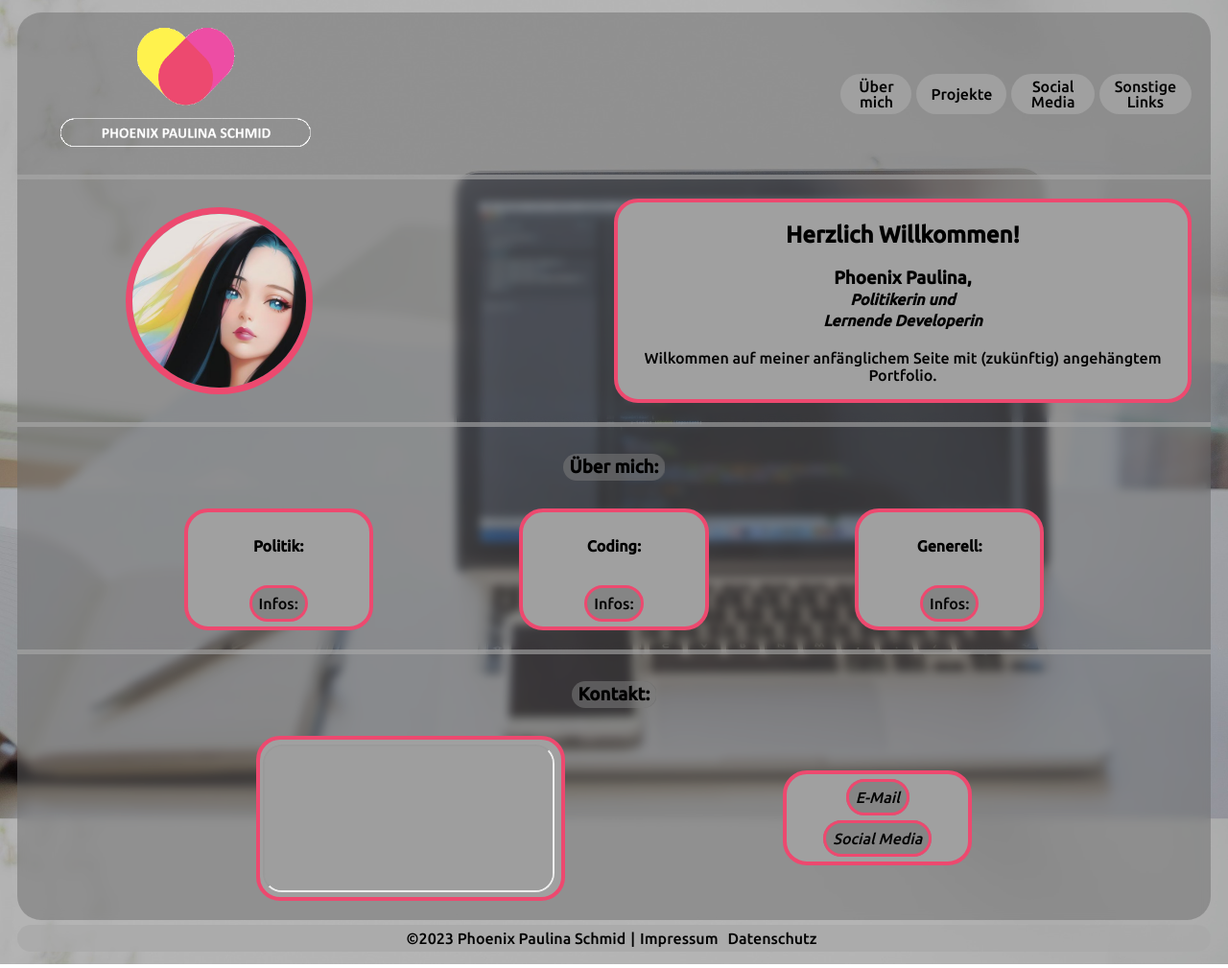
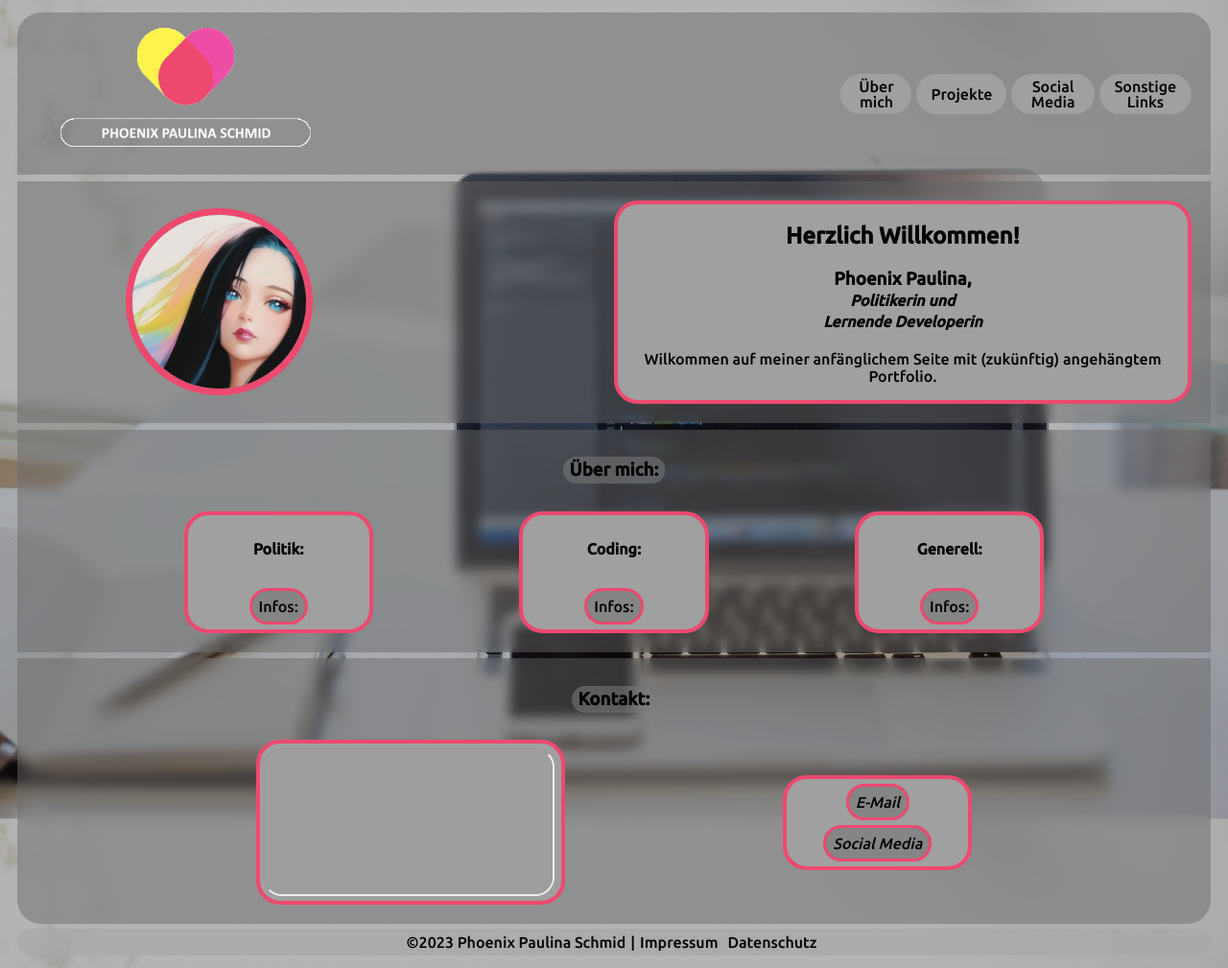
Before and after one commit to gelbphoenix/gelbphoenix.github.io, a plain HTML site: page index.html in a window 1280 px wide. Shown: the whole page at 96% size. Drawn offline with Linux system fonts and the light colour scheme; grey boxes are pictures that could not be loaded.

Commit message:
Update style.css

```diff
--- a/css/style.css
+++ b/css/style.css
@@ -1,5 +1,4 @@
 :root{
-    --ground-color: #a9a9a99c;
     --hlight-color: #68686877;
     --button-color: #a0a0a0;
     --button2-color: #858585;
@@ -236,10 +235,10 @@ ul {
     padding-right: 20px;
     text-align: center;
     background-color: var(--hlight-color);
-    border-top: 5px solid var(--ground-color);
+    margin-top: 6.5px;
 
-    -webkit-backdrop-filter: blur(5px);
-    backdrop-filter: blur(5px);
+    -webkit-backdrop-filter: blur(6px);
+    backdrop-filter: blur(6px);
 }
 
 .container-bottom {
@@ -248,12 +247,12 @@ ul {
     padding-right: 20px;
     text-align: center;
     background-color: var(--hlight-color);
-    border-top: 5px solid var(--ground-color);
+    margin-top: 6.5px;
     border-bottom-left-radius: 25px;
     border-bottom-right-radius: 25px;
 
-    -webkit-backdrop-filter: blur(5px);
-    backdrop-filter: blur(5px);
+    -webkit-backdrop-filter: blur(6px);
+    backdrop-filter: blur(6px);
 }
 
 .impressum {
```
